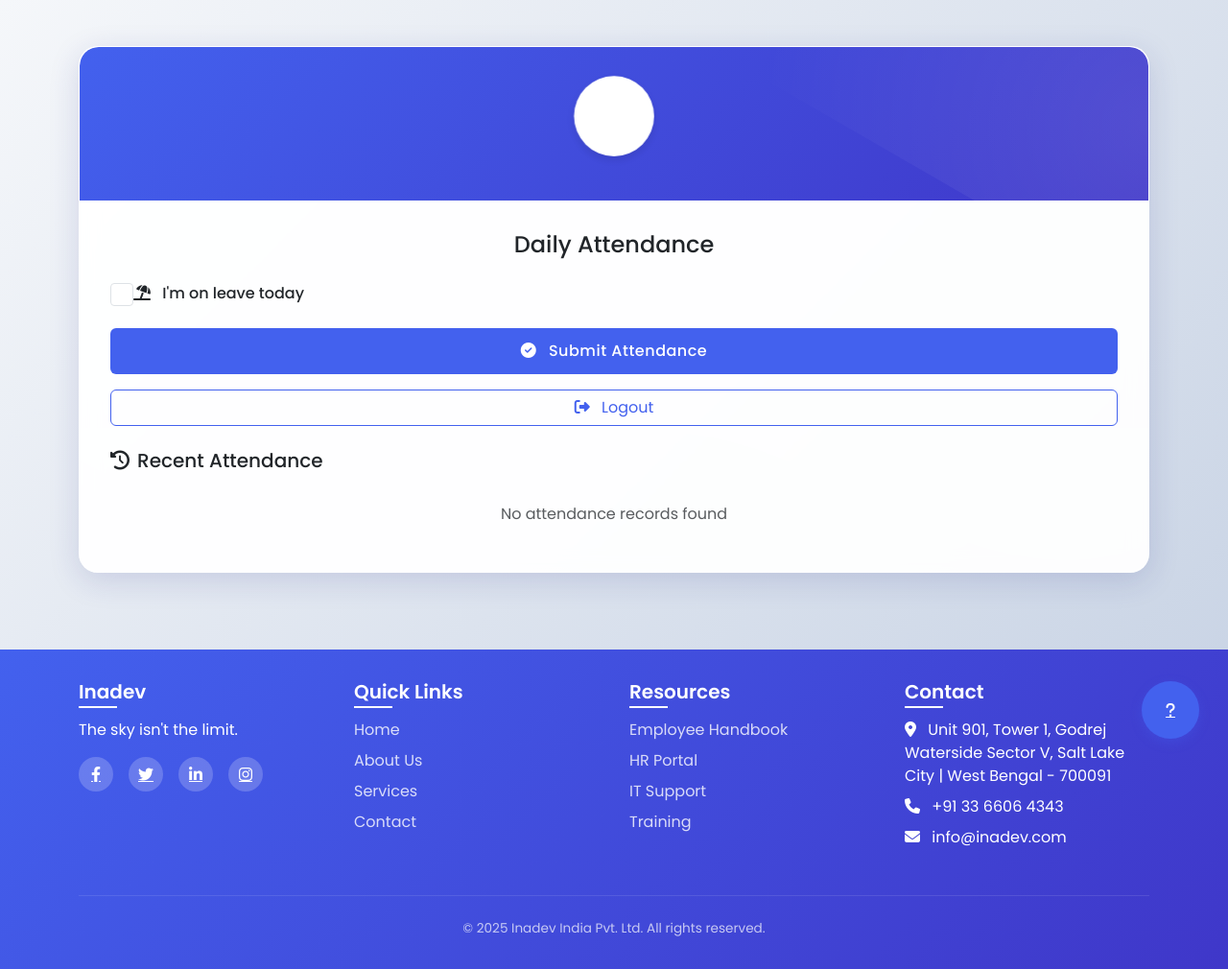
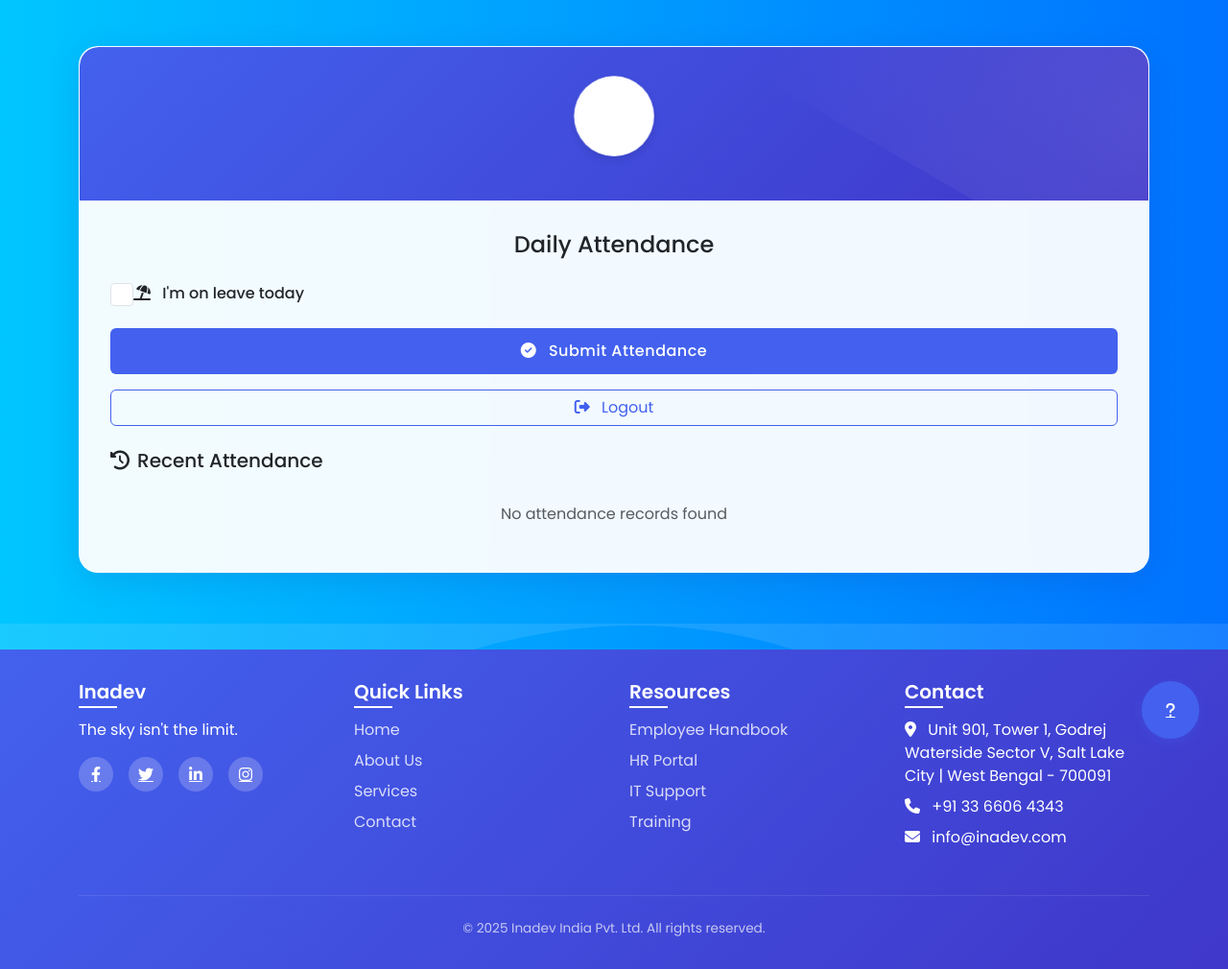
Before and after one commit to Tanmoy91/kubernetes, a PHP site: page /attendance.php in a window 1280 px wide. Shown: the whole page at 96% size. Run offline with PHP 8.4, Linux system fonts and the light colour scheme; the visitor is signed in with stand-in values (Sample User, id 1); data that the repository does not hold is empty.

Commit message:
Update attendance.php

```diff
--- a/attendance.php
+++ b/attendance.php
@@ -72,7 +72,7 @@ if ($_SERVER["REQUEST_METHOD"] === "POST") {
             --warning: #f72585;
             --info: #7209b7;
         }
-            /* Replace the existing body background with this */
+
         body {
             font-family: 'Poppins', sans-serif;
             background: linear-gradient(to right, #00c6ff, #0072ff);
@@ -82,9 +82,8 @@ if ($_SERVER["REQUEST_METHOD"] === "POST") {
             flex-direction: column;
         }
 
-    /* Add this wave effect at the bottom of the page */
         .wave {
-        position: absolute;
+            position: fixed;
             bottom: 0;
             left: 0;
             width: 100%;
@@ -102,15 +101,6 @@ if ($_SERVER["REQUEST_METHOD"] === "POST") {
 
         .wave .shape-fill {
             fill: rgba(255, 255, 255, 0.1);
-    }
-
-        body {
-            font-family: 'Poppins', sans-serif;
-            background: linear-gradient(135deg, #f5f7fa 0%, #c3cfe2 100%);
-            min-height: 100vh;
-            color: var(--dark);
-            display: flex;
-            flex-direction: column;
         }
 
         .glass-card {
@@ -414,6 +404,13 @@ if ($_SERVER["REQUEST_METHOD"] === "POST") {
     </style>
 </head>
 <body>
+    <!-- Wave background element -->
+    <div class="wave">
+        <svg data-name="Layer 1" xmlns="http://www.w3.org/2000/svg" viewBox="0 0 1200 120" preserveAspectRatio="none">
+            <path d="M321.39,56.44c58-10.79,114.16-30.13,172-41.86,82.39-16.72,168.19-17.73,250.45-.39C823.78,31,906.67,72,985.66,92.83c70.05,18.48,146.53,26.09,214.34,3V0H0V27.35A600.21,600.21,0,0,0,321.39,56.44Z" class="shape-fill"></path>
+        </svg>
+    </div>
+
     <div class="container py-5">
         <div class="glass-card">
             <div class="header-gradient text-center">
@@ -422,12 +419,6 @@ if ($_SERVER["REQUEST_METHOD"] === "POST") {
                 </div>
                 <h3 class="mb-1"><?= htmlspecialchars($user['name']) ?></h3>
                 <p class="mb-0 opacity-75"><?= htmlspecialchars($user['email']) ?></p>
-            </div>
-
-            <div class="wave">
-    <svg data-name="Layer 1" xmlns="http://www.w3.org/2000/svg" viewBox="0 0 1200 120" preserveAspectRatio="none">
-        <path d="M321.39,56.44c58-10.79,114.16-30.13,172-41.86,82.39-16.72,168.19-17.73,250.45-.39C823.78,31,906.67,72,985.66,92.83c70.05,18.48,146.53,26.09,214.34,3V0H0V27.35A600.21,600.21,0,0,0,321.39,56.44Z" class="shape-fill"></path>
-    </svg>
             </div>
 
             <div class="attendance-form">
@@ -510,7 +501,7 @@ if ($_SERVER["REQUEST_METHOD"] === "POST") {
                 <div class="footer-column">
                     <h5>Contact</h5>
                     <ul class="footer-links">
-                        <li><i class="fas fa-map-marker-alt me-2"></i> Unit 901, Tower 1, Godrej Waterside Sector V, Salt Lake City | West Bengal - 700091</li>
+                        <li><i class="fas fa-map-marker-alt me-2"></i> Unit 901, Tower 1, Godrej Waterside Sector V, Salt Lake City | West Bengal - 700091</li>
                         <li><i class="fas fa-phone me-2"></i> +91 33 6606 4343</li>
                         <li><i class="fas fa-envelope me-2"></i> info@inadev.com</li>
                     </ul>
```
Lines whose indentation alone changed are shown as unchanged.
